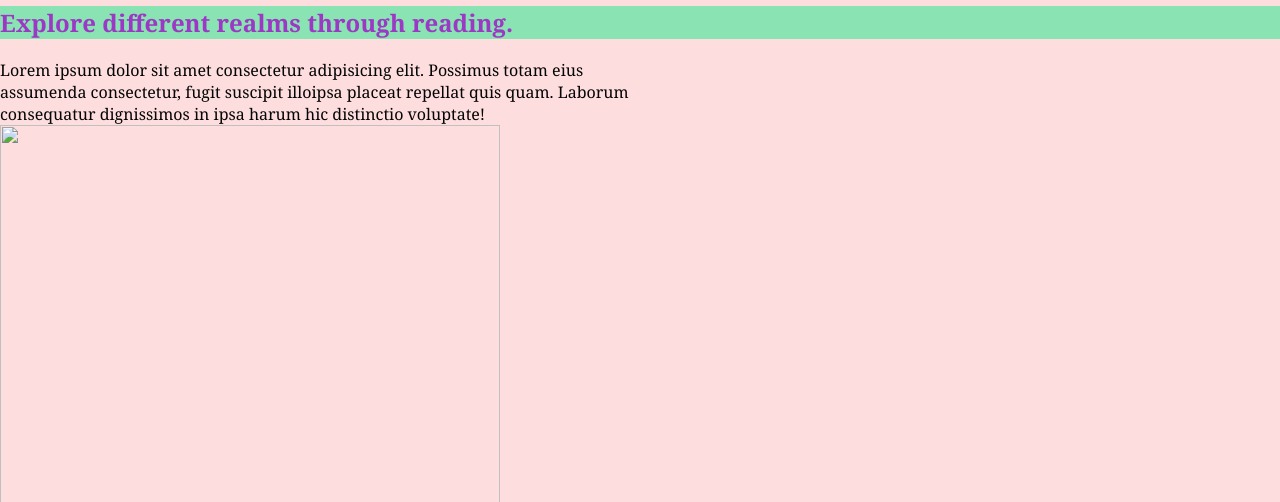
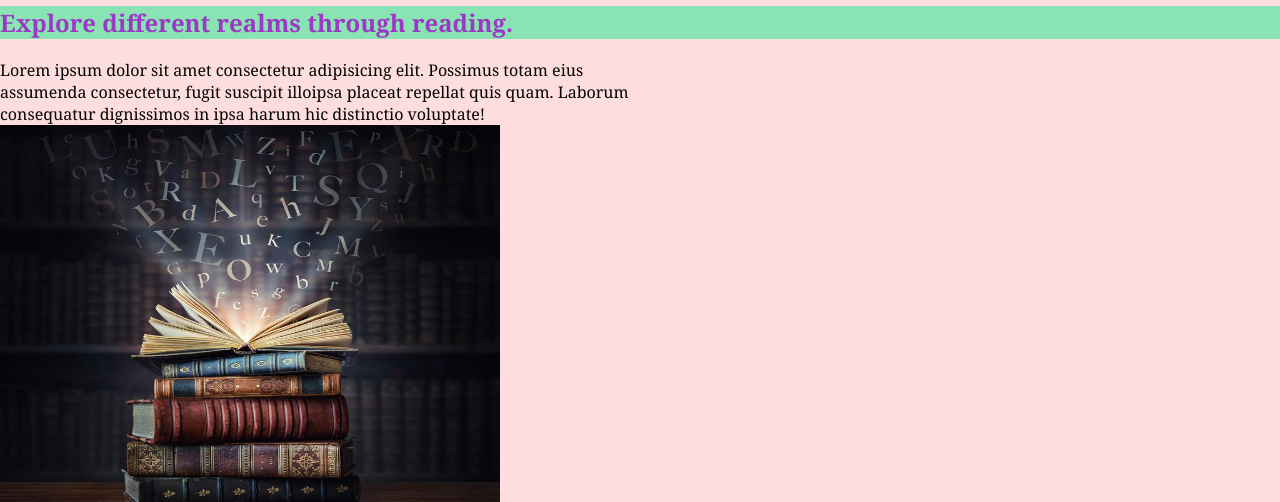
Before and after one commit to EP40/Audit-Course---Web-Development, a plain HTML site: page index.html in a window 1280 px wide. Shown: the part 124-626 px from the top of the page. Drawn offline with Linux system fonts and the light colour scheme; the site is published under a folder, as on GitHub Pages, so addresses that start at the root find nothing.

Commit message:
Update index.html

```diff
--- a/index.html
+++ b/index.html
@@ -66,7 +66,7 @@
     <p style= "width:50%">Lorem ipsum dolor sit amet consectetur adipisicing elit. Possimus totam eius assumenda consectetur, fugit suscipit illoipsa placeat repellat quis quam. Laborum consequatur dignissimos in ipsa harum hic distinctio voluptate!
     <!--Attached a link to the picture-->
     <a href="https://www.amazon.in/" target="_blank">
-        <img src="/images/Booksmagic.jpg" width="500" height="400" alt="">
+        <img src="images/Booksmagic.jpg" width="500" height="400" alt="">
     </a>
     <!--Testing different elements-->
     <p>Lorem ipsum dolor sit amet consectetur adipisicing elit. In harum
```
